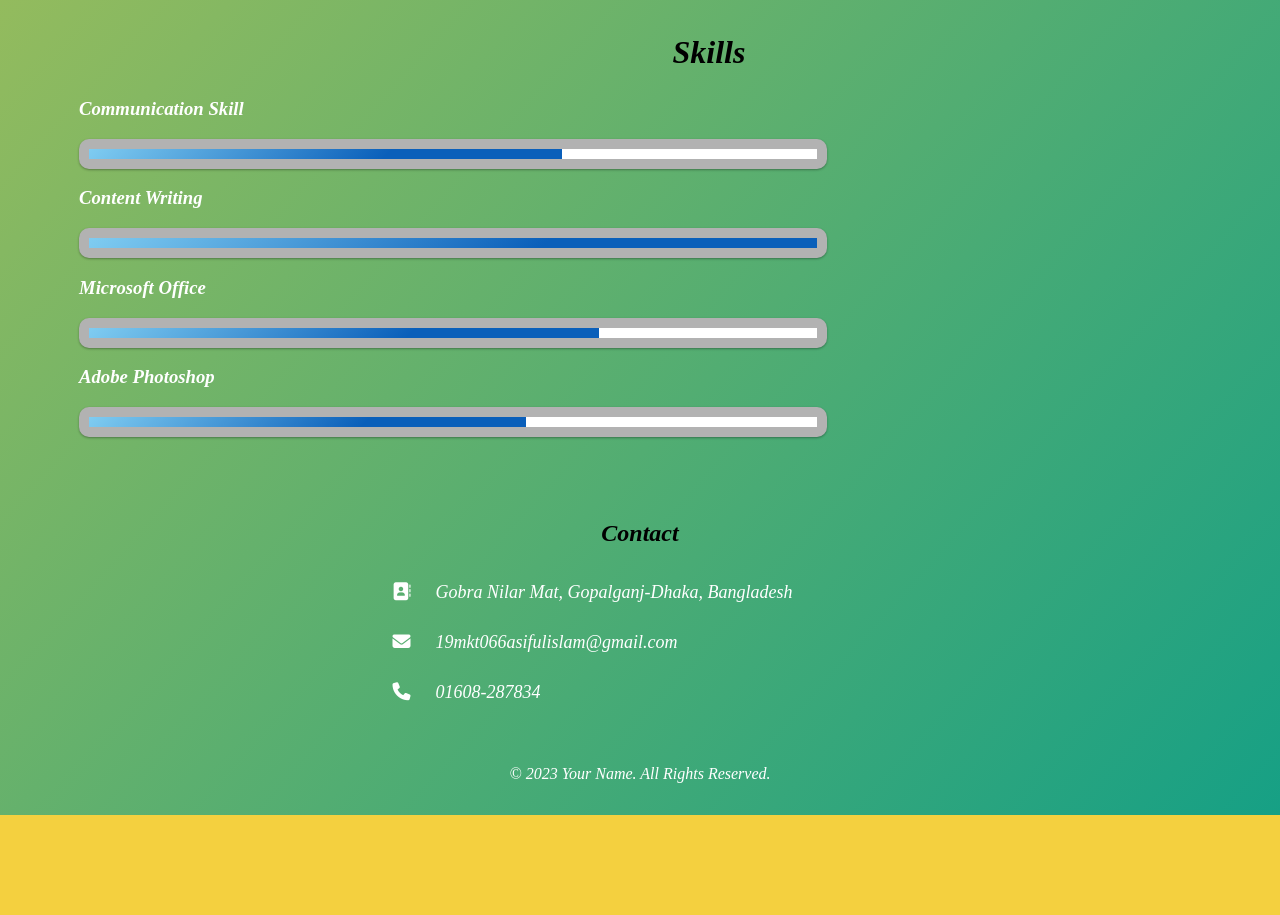
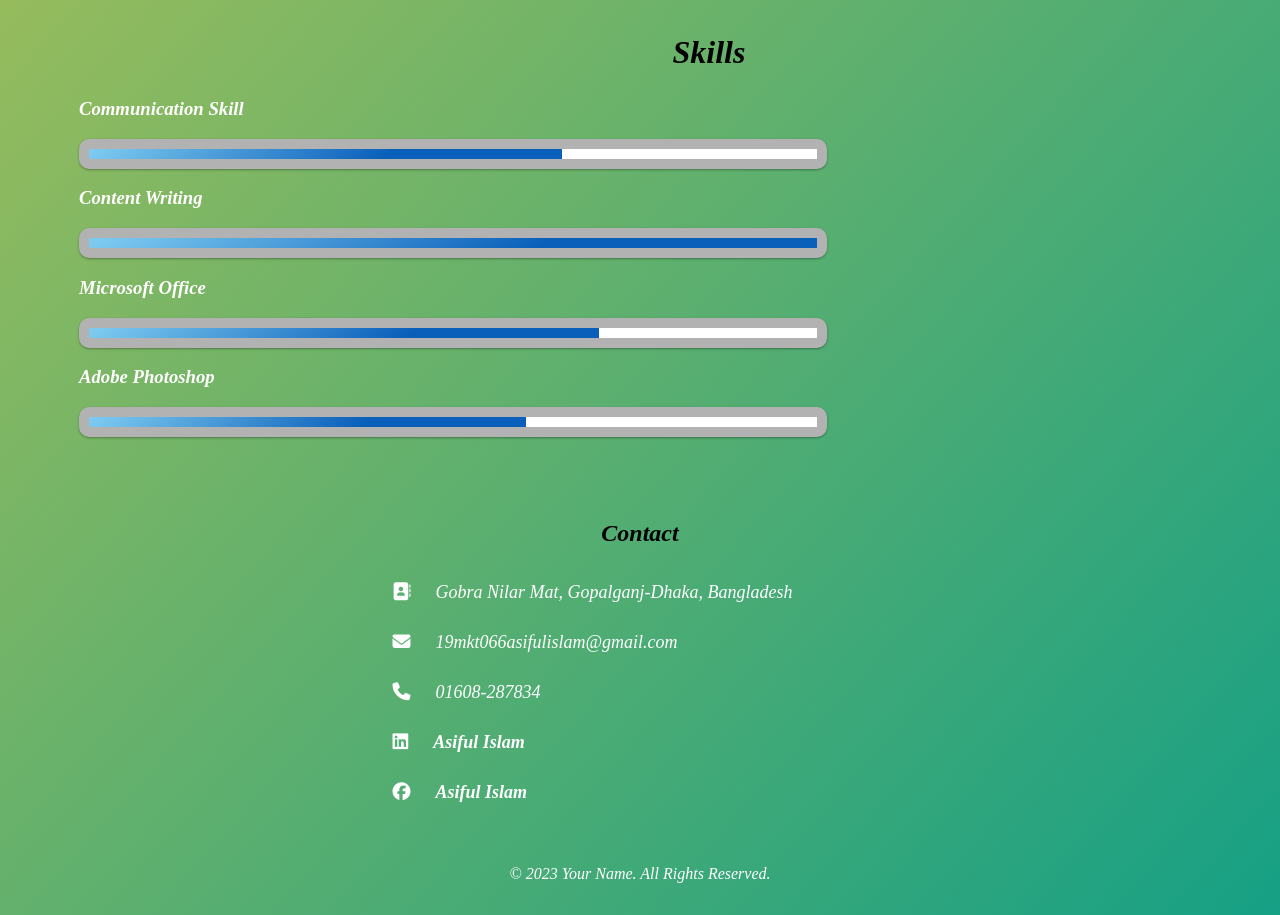
Before and after one commit to Arnab101barua/asiful, a plain HTML site: page index.html in a window 1280 px wide. Shown: the part 1726-2641 px from the top of the page. Before the commit the page ends 2541 px from the top, so only its background shows below. Drawn offline with Linux system fonts and the light colour scheme.

Commit message:
Update index.html

```diff
--- a/index.html
+++ b/index.html
@@ -81,6 +81,9 @@
             <div class="info"><i class="fa fa-envelope" aria-hidden="true"></i>
                 19mkt066asifulislam@gmail.com</div>
             <div class="info"><i class="fa fa-phone" aria-hidden="true"></i>01608-287834</div>
+                        <div class="info"><i class="fa-brands fa-linkedin"></i><a class="info" href="https://www.linkedin.com/in/asif-ul-islam-555089243?utm_source=share&utm_campaign=share_via&utm_content=profile&utm_medium=android_app">Asiful Islam</a></div>
+            <div class="info"><i class="fa-brands fa-facebook"></i><a class="info" href="https://www.facebook.com/asiful.islam.7547031?mibextid=hIlR13">Asiful Islam</a></div>
+
 
         </div><!-- Contact section content remains the same -->
     </section>
```
